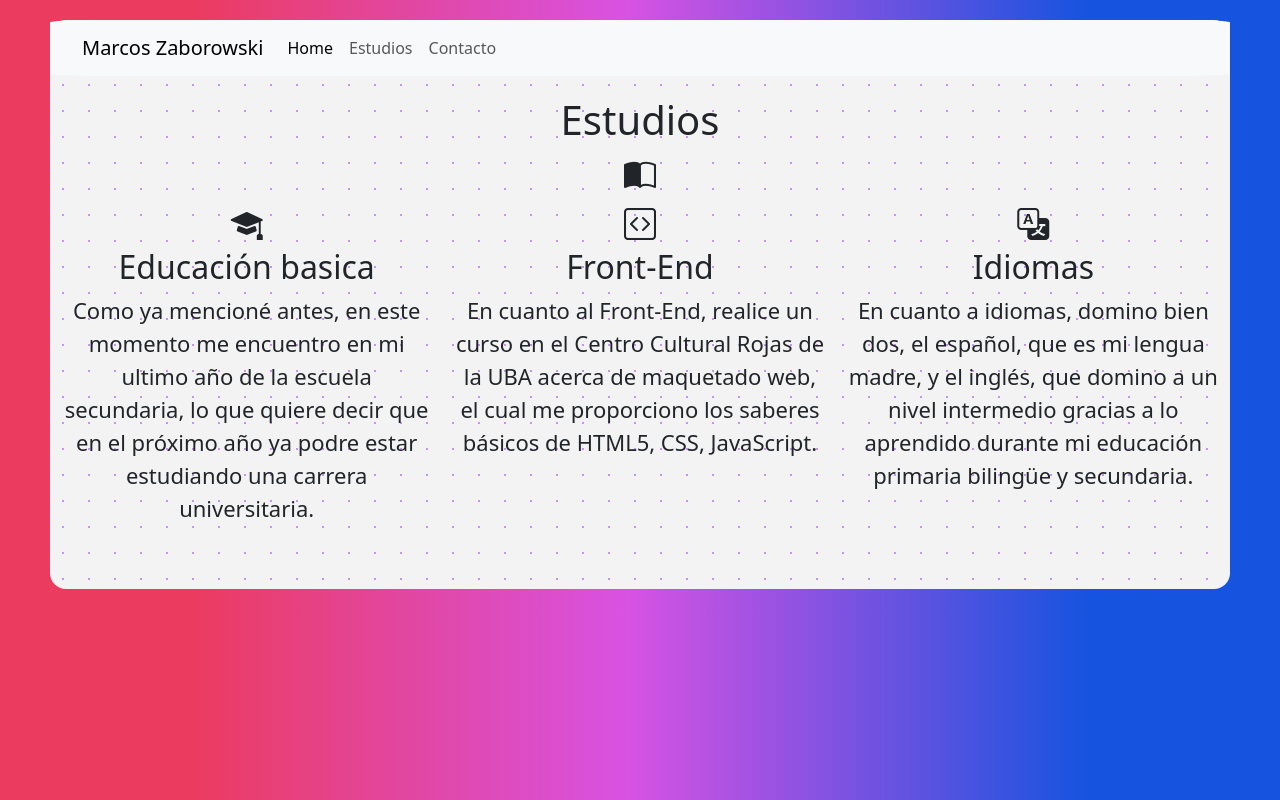
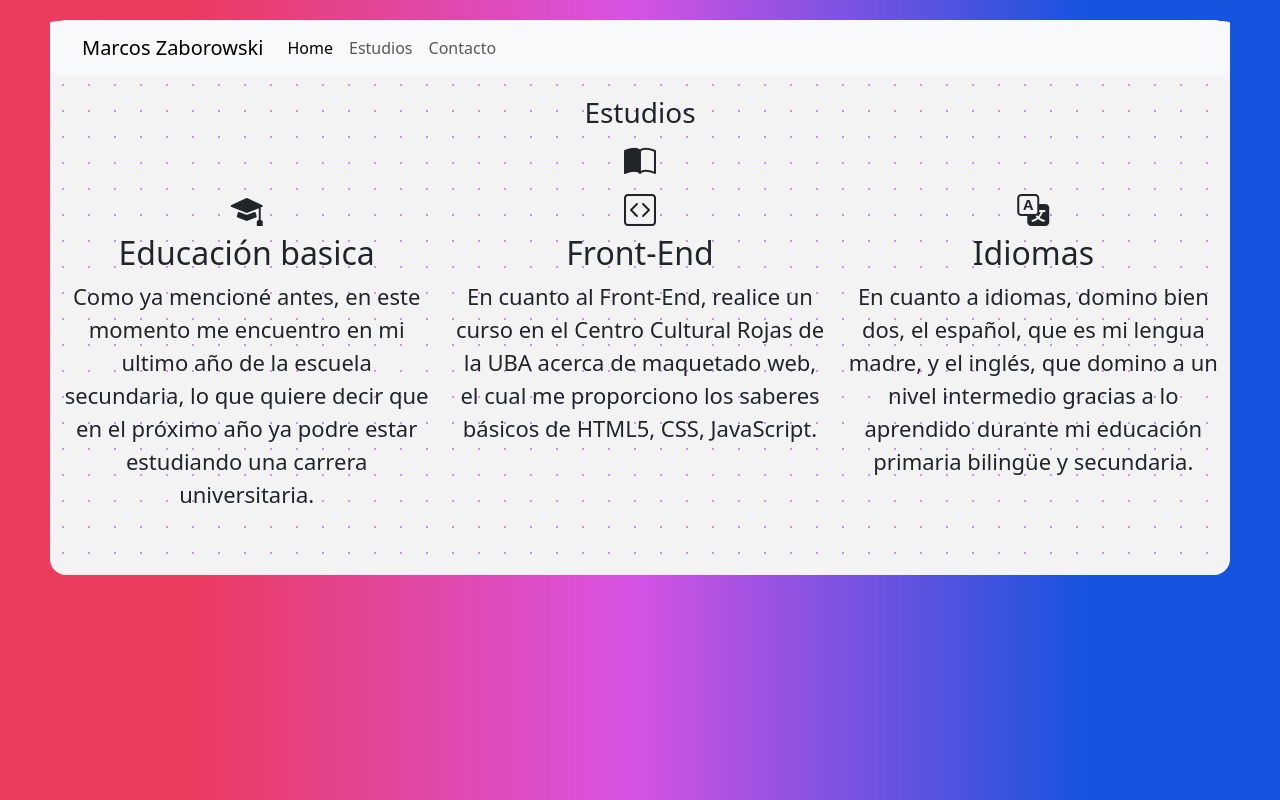
Before and after one commit to Marcoszabo/portfolio, a plain HTML site: page estudios.html in a window 1280 px wide. Drawn offline with nearby package versions, Linux system fonts and the light colour scheme.

Commit message:
Update estudios.html

```diff
--- a/estudios.html
+++ b/estudios.html
@@ -36,8 +36,8 @@
       </div>
     </nav>
     <div class="container-fluid">
-     <div class="row text-center">
-      <h3 class="lol"> Estudios </h3>
+     <div class="lol row text-center">
+      <h3> Estudios </h3>
       <i class="bi bi-book-half"></i>
      </div>
       <div class="row">
```
